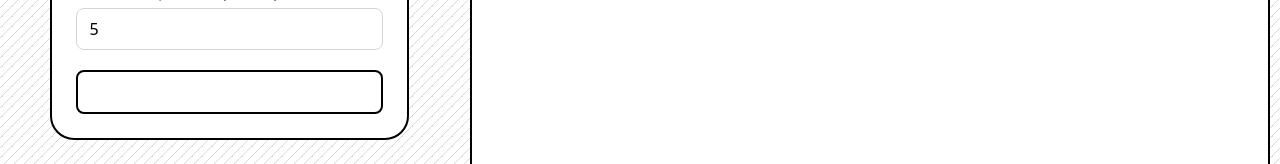
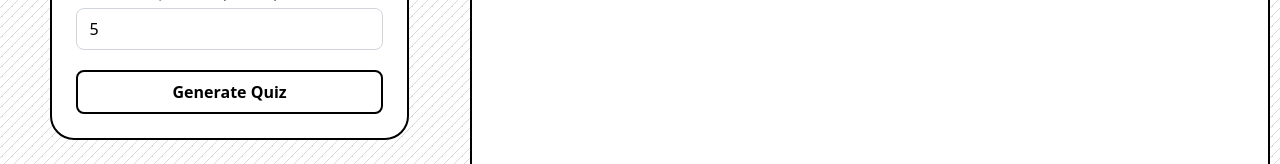
Before and after one commit to munsif-solkar/ai-quiz-app, a React (Vite) app in the folder app/frontend/: page / in a window 1280 px wide. Shown: the part 351-515 px from the top of the page. Built offline with nearby package versions, Linux system fonts and the light colour scheme.

Commit message:
fixed button props conflict

```diff
--- a/app/frontend/src/components/forms/quiz-form.tsx
+++ b/app/frontend/src/components/forms/quiz-form.tsx
@@ -65,8 +65,8 @@
       {/* Submit Button */}
       <Button
         type="submit"
-
-        className="w-full py-2 bg-white hover:bg-black hover:text-white border-2 border-black text-black rounded-lg font-semibold transition"
+        variant="secondary"
+        className="w-full"
       >
         Generate Quiz
       </Button>
--- a/app/frontend/src/components/quiz/quiz-header.tsx
+++ b/app/frontend/src/components/quiz/quiz-header.tsx
@@ -23,8 +23,9 @@
       </p>
       </div>
       <Button
+        variant="secondary"
         type="submit"
-        className=" bg-white hover:bg-[#000000] hover:text-white border-2 border-black text-[#000000] rounded-lg font-semibold transition"
+        className=" "
       >
         Check Score
       </Button>
--- a/app/frontend/src/components/ui/button.tsx
+++ b/app/frontend/src/components/ui/button.tsx
@@ -12,7 +12,7 @@
   const base = "px-4 py-2 rounded font-medium transition-colors"
   const variants = {
     default: "bg-blue-500 text-white hover:bg-blue-600",
-    secondary: "bg-gray-200 text-gray-800 hover:bg-gray-300",
+    secondary: "text-black bg-white hover:bg-black hover:text-white border-2 border-black rounded-lg font-semibold transition py-2",
   }
 
   return <button className={`${base} ${variants[variant]} ${className}`} {...props}/>
```
